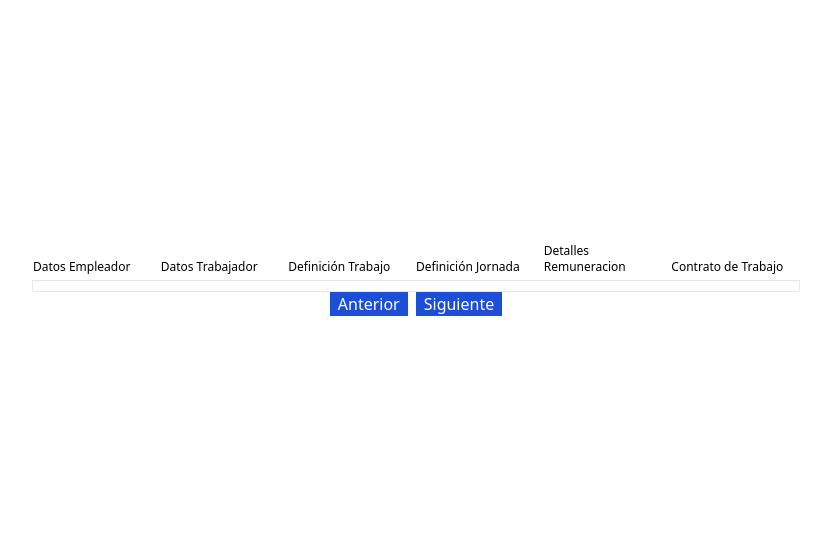
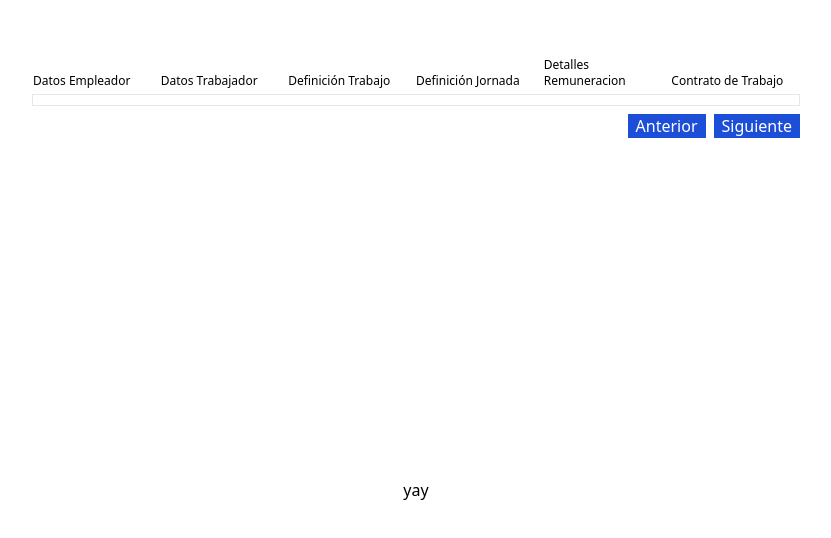
Before and after one commit to jorgemunozc/contratos-trabajo, a Vue app: page /contrato-trabajo in a window 1280 px wide. Shown: the part 102-640 px from the top of the page, without its empty margins (224-1055 px from the left). Built offline with nearby package versions, Linux system fonts and the light colour scheme.

Commit message:
Agregado estilos

```diff
--- a/src/views/GenerarContrato.vue
+++ b/src/views/GenerarContrato.vue
@@ -1,18 +1,40 @@
 <template>
-  <BarraProgreso />
-  <router-view />
-  <BotonesProgreso />
+  <div
+    class="
+    min-h-0 w-full max-w-3xl
+    flex-grow flex flex-col items-end gap-y-2
+    max-h-96
+  "
+  >
+    <BarraProgreso />
+    <router-view />
+    <BotonesProgreso />
+  </div>
+  <!-- <div class="w-full">
+    {{ test }}
+  </div> -->yay
 </template>
 
 <script lang="ts">
-import { defineComponent } from 'vue'
+import { defineComponent, computed } from 'vue'
 import BarraProgreso from '@/views/BarraProgreso.vue'
 import BotonesProgreso from '@/views/BotonesProgreso.vue'
+import store from '@/store/contrato'
+
 
 export default defineComponent({
   components: {
     BarraProgreso,
-    BotonesProgreso
+    BotonesProgreso,
+    // ContratoPreview
+  },
+  setup() {
+    // const horariosTurno = store.obtenerHorariosJornada(RotacionTurnos.ManTardeNoche)
+    // cargarFakeInfo()
+    const test = computed(() => store.state.condicionesContractuales)
+    return {
+      test
+    }
   }
 })
 </script>
```
